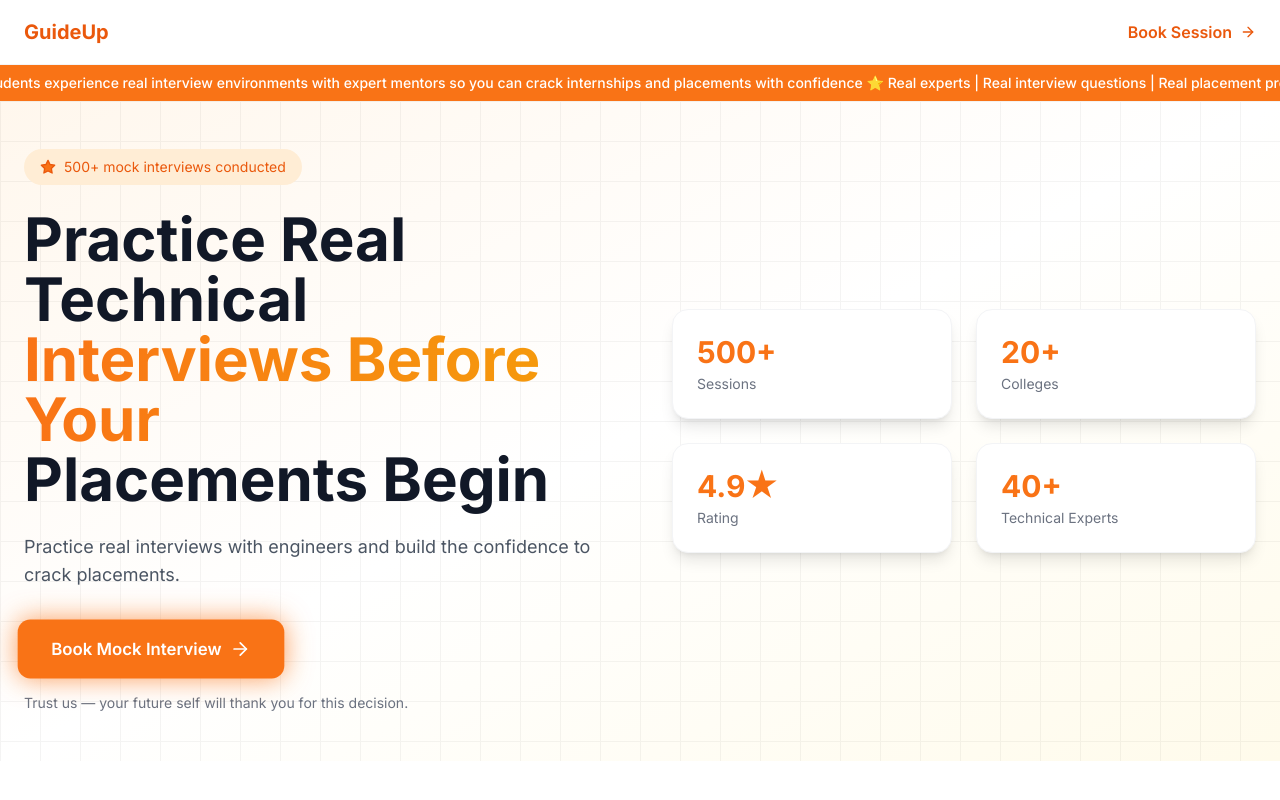
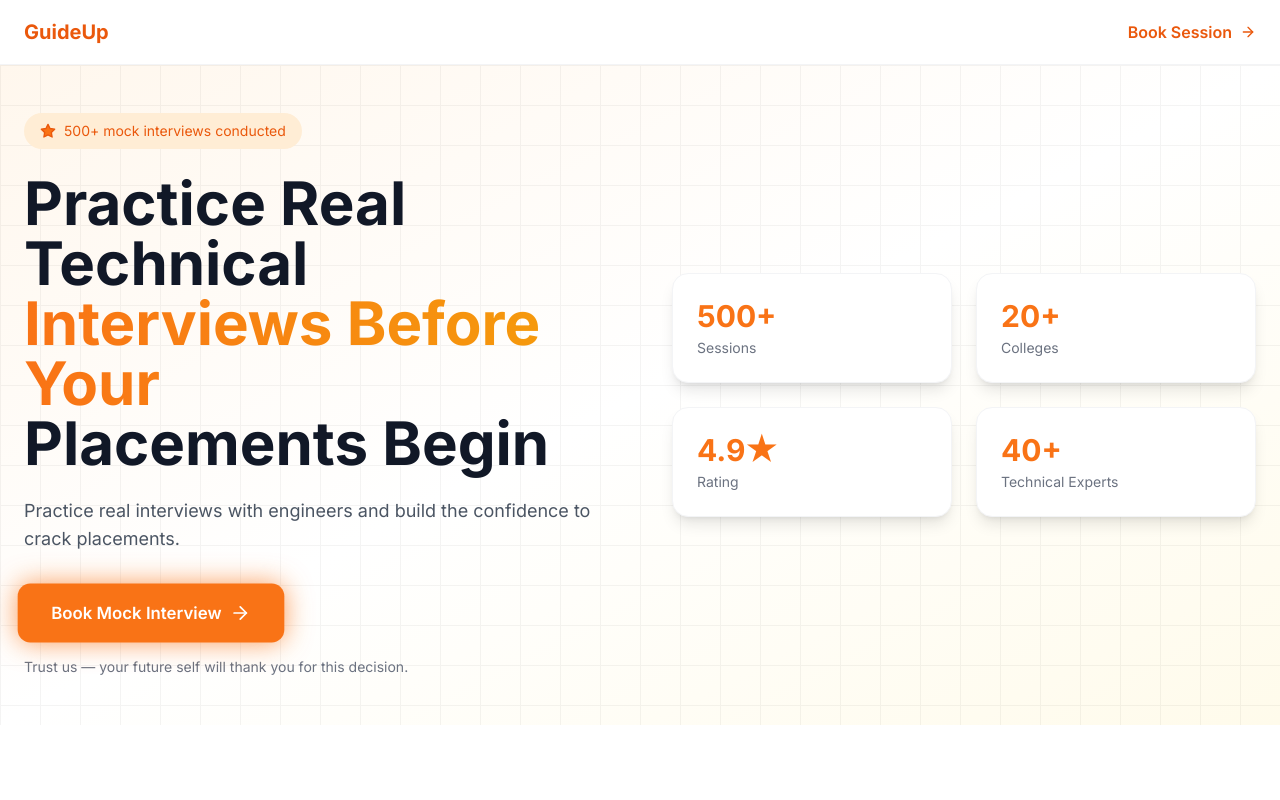
Before and after one commit to s-k-jha/guideup, a React (Vite) app: page / in a window 1280 px wide. Shown: the top 800 px of the page. Built offline with nearby package versions, Linux system fonts and the light colour scheme.

Commit message:
landing page update

```diff
--- a/src/pages/LandingPage.jsx
+++ b/src/pages/LandingPage.jsx
@@ -38,13 +38,13 @@
       </nav>
 
       {/* MOVING STRIP */}
-      <div className="w-full overflow-hidden bg-orange-500 text-white py-2">
+      {/* <div className="w-full overflow-hidden bg-orange-500 text-white py-2">
         <div className="whitespace-nowrap animate-marquee text-sm font-medium">
-          GuideUp helps students practice real technical mock interviews with expert engineers.
+          500+ mock interviews conducted
           &nbsp;&nbsp;&nbsp;&nbsp; • &nbsp;&nbsp;&nbsp;&nbsp;
-          GuideUp helps students experience real interview environments with expert mentors so you can crack internships and placements with confidence ⭐ Real experts | Real interview questions | Real placement preparation
+          Real engineers • Real interview questions • Detailed feedback
         </div>
-      </div>
+      </div> */}
 
 
       {/* HERO */}
```
